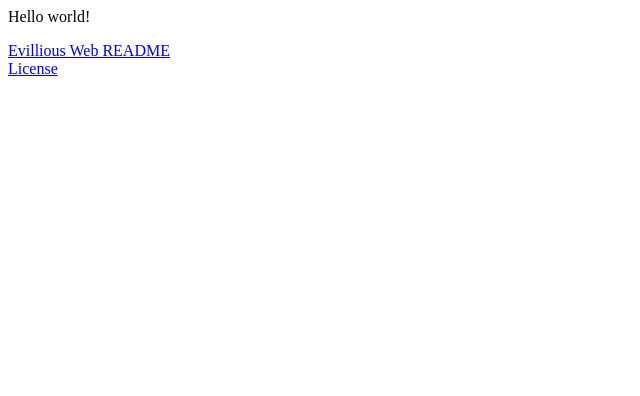
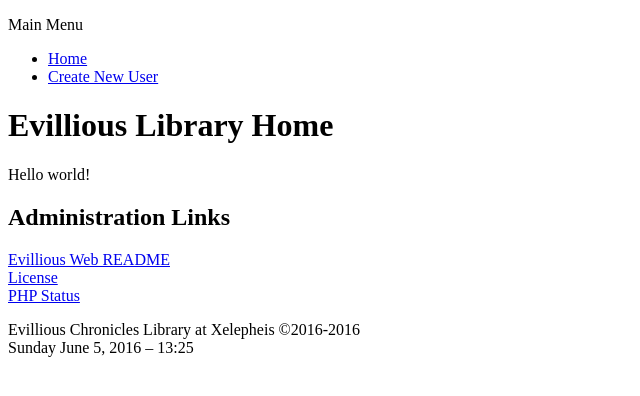
Before and after one commit to rhom001/evillious_web, a PHP site: page / in a window 1280 px wide. Shown: the top 396 px of the page, without its empty margins (0-640 px from the left). Run offline with PHP 8.4, Linux system fonts and the light colour scheme.

Commit message:
added in menu and new content

```diff
--- /dev/null
+++ b/footer.php
@@ -0,0 +1,7 @@
+<?php
+    $mydate=getDate(date("U"));
+
+    echo "<p>Evillious Chronicles Library at Xelepheis
+    &copy;2016-$mydate[year]<br />
+    $mydate[weekday] $mydate[month] $mydate[mday], $mydate[year] &ndash; $mydate[hours]:$mydate[minutes]";
+?>
--- a/form-valid.php
+++ b/form-valid.php
@@ -4,6 +4,7 @@
         $data = trim($data);
         $data = stripslashes($data);
         $data = htmlspecialchars($data);
+        echo $data;
         return $data;
     }
 ?>
--- a/index.php
+++ b/index.php
@@ -1,5 +1,28 @@
+<!DOCTYPE html>
+<html>
+<head>
+    <meta charset="UTF-8">
+    <title>EC Library | Home</title>
+</head>
+
+<body>
+<header>
+<?php include 'menu.php' ?>
+    <h1>Evillious Library Home</h1>
+</header>
+
+<main>
 <?php
-	echo "Hello world!";
+	echo "<p>Hello world!</p>";
 ?>
-<p><a href="../README.md">Evillious Web README</a><br />
-<a href="../LICENSE">License</a></p>
+<h2>Administration Links</h2>
+<p><a href="README.md">Evillious Web README</a><br />
+<a href="LICENSE">License</a><br />
+<a href="php-info.php">PHP Status</a></p>
+</main>
+
+<footer>
+<?php include 'footer.php' ?>
+</footer>
+</body>
+</html>
--- a/menu.php
+++ b/menu.php
@@ -1,7 +1,18 @@
 <?php
     // Provides the menu for the website.
     echo '<nav id="menuMain" class="menu">
-        <a href="/ec_web/index.php">Home</a>
-        <a href="/ec_web/user-new.php">Create New User</a>
+        <p>Main Menu</p>
+        <ul>
+            <li>
+                <a href="/ec_web/index.php">
+                    Home
+                </a>
+            </li>
+            <li>
+                <a href="/ec_web/user-new.php">
+                    Create New User
+                </a>
+            </li>
+        </ul>
     </nav>'
 ?>
```
Also changed, not shown: user-new.php (+30 -7 lines).
